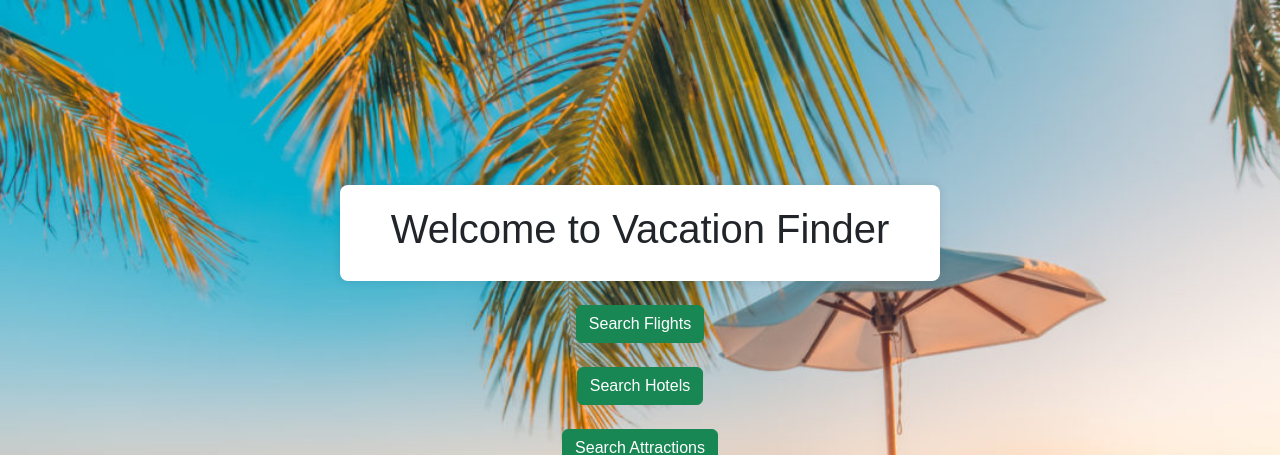
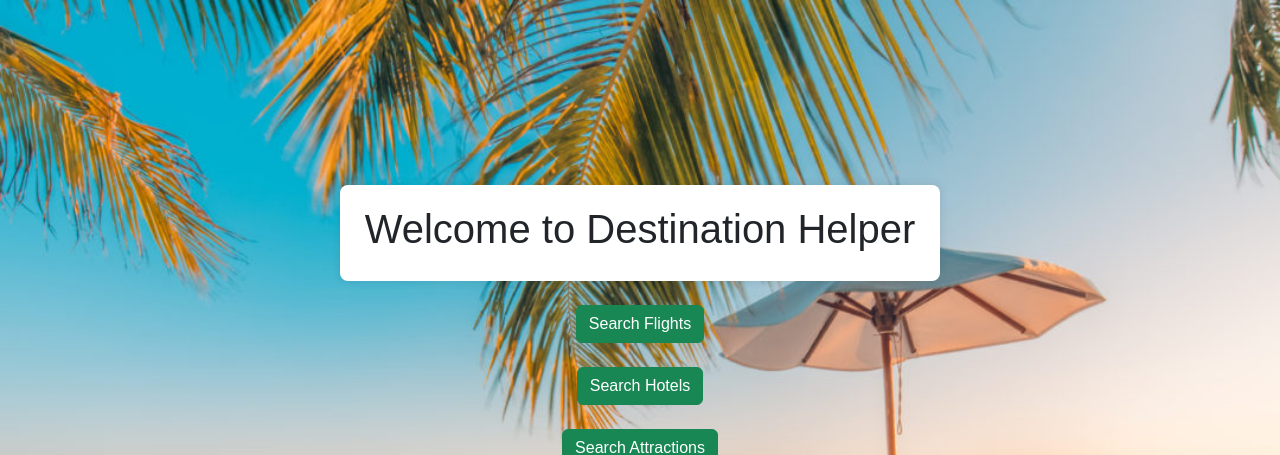
Before and after one commit to hemmerlinaj20/Comp442_TravelInfo, a Flask app: page /home/ in a window 1280 px wide. Shown: the top 455 px of the page. Run offline with Flask 3, Linux system fonts and the light colour scheme; parts of the project's set-up code (start-up, migrations or seed data) failed here and were passed over.

Commit message:
minor changes

```diff
--- a/templates/index.html
+++ b/templates/index.html
@@ -28,7 +28,7 @@
             {% if user %}
             <h1>Welcome, {{ user.name }}!</h1>
             {% else %}
-            <h1>Welcome to Vacation Finder</h1>
+            <h1>Welcome to Destination Helper</h1>
             {% endif %}
         </div>
         <div id="links" class="text-center mt-4">
```
Also changed, not shown: vacation_finder.sqlite3.
